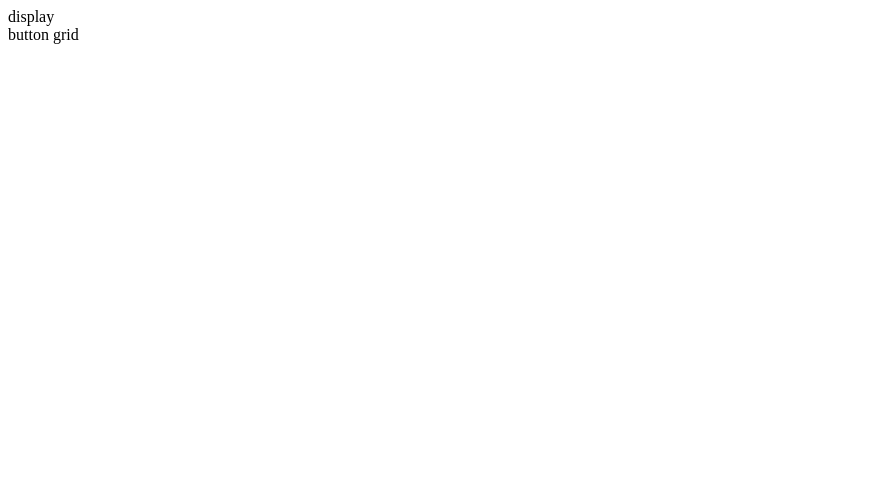
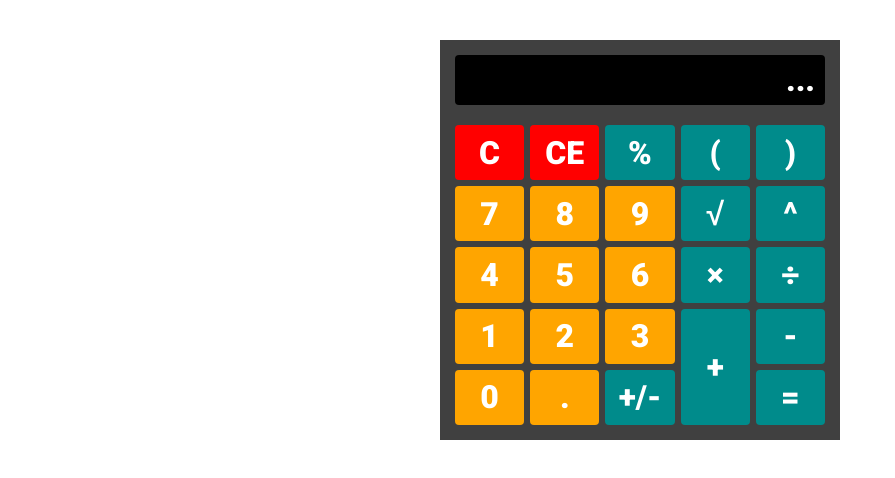
Before and after one commit to samussd/calculator, a plain HTML site: page index.html in a window 1280 px wide. Shown: the whole page, without its empty margins (0-895 px from the left). Drawn offline with Linux system fonts and the light colour scheme.

Commit message:
add calculator ui, finish calculator logic

```diff
--- a/index.html
+++ b/index.html
@@ -6,6 +6,9 @@
         <title>CALCULATOR</title>
         <meta name="description" content="Calculator">
         <meta name="viewport" content="width=device-width, initial-scale=1">
+        <link rel="preconnect" href="https://fonts.googleapis.com">
+        <link rel="preconnect" href="https://fonts.gstatic.com" crossorigin>
+        <link href="https://fonts.googleapis.com/css2?family=Roboto:ital,wght@0,400;0,900;1,300&display=swap" rel="stylesheet">
         <script src="scripts/script.js" async defer></script>
         <link rel="stylesheet" href="styles.css">
     </head>
@@ -13,12 +16,37 @@
         <main class="main">
             <div class="calculator">
 
-                <div class="calculator__display">
-                    display
+                <div class="display">
+                    <div class="display__text">
+                        ...
+                    </div>
                 </div>
 
-                <div class="calculator__buttons">
-                    button grid
+                <div class="buttons">
+                    <button class="button" data-type="clear" data-value="C">C</button>
+                    <button class="button" data-type="clear" data-value="CE">CE</button>
+                    <button class="button" data-type="number" data-value="1">1</button>
+                    <button class="button" data-type="number" data-value="2">2</button>
+                    <button class="button" data-type="number" data-value="3">3</button>
+                    <button class="button" data-type="number" data-value="4">4</button>
+                    <button class="button" data-type="number" data-value="5">5</button>
+                    <button class="button" data-type="number" data-value="6">6</button>
+                    <button class="button" data-type="number" data-value="7">7</button>
+                    <button class="button" data-type="number" data-value="8">8</button>
+                    <button class="button" data-type="number" data-value="9">9</button>
+                    <button class="button" data-type="number" data-value="0">0</button>
+                    <button class="button" data-type="number" data-value=".">.</button>
+                    <button class="button" data-type="operator" data-value="(">(</button>
+                    <button class="button" data-type="operator" data-value=")">)</button>
+                    <button class="button" data-type="operator" data-value="%">%</button>
+                    <button class="button" data-type="operator" data-value="√">√</button>
+                    <button class="button" data-type="operator" data-value="^">^</button>
+                    <button class="button" data-type="operator" data-value="/">÷</button>
+                    <button class="button" data-type="operator" data-value="*">×</button>
+                    <button class="button" data-type="operator" data-value="+">+</button>
+                    <button class="button" data-type="operator" data-value="-">-</button>
+                    <button class="button" data-type="operator" data-value="+-">+/-</button>
+                    <button class="button" data-type="operator" data-value="=">=</button>
                 </div>
 
             </div>
--- a/scripts/script.js
+++ b/scripts/script.js
@@ -1,10 +1,137 @@
+const displayText = document.querySelector('.display__text');
+const buttons = document.querySelectorAll('.button');
+
+let expressionText = '';
+
+buttons.forEach(n => {n.addEventListener("click", function(e) {
+        btn = e.target;
+        if (btn.dataset.value === '='){
+            let result = solveExpression(expressionText);
+            expressionText = result;
+        }
+        else if (btn.dataset.value === 'C') {
+            expressionText = expressionText.slice(0,-1);
+        }
+        else if (btn.dataset.value === 'CE') {
+            expressionText = '';
+        }
+        else {
+            expressionText += btn.dataset.value;
+        }
+        updateDisplay();
+    });
+});
+
+
+function updateDisplay() {
+    displayText.textContent = expressionText;
+}
+
+// SUPORT FUNCTIONS //
+/** Returns true if character is an operator */
+const isOperator = char => ['√','!','^','%','/','*','+','-'].includes(char);
+
+/** Returns position of matching parentheses */
+const findMatchingParenthesis = (expr, start) => {
+    let count = 1;
+
+    for (let i = start + 1; i < expr.length; i++) {
+        if (expr[i] === '(') {
+            count++;
+        } else if (expr[i] === ')') {
+            count--;
+
+            if (count === 0) return i;
+        }
+    }
+};
+
+/** Performs a basic operations between two numbers */
 function operate(a, b, op) {
     switch (op) {
         case "+": return a+b;
         case "-": return a-b;
         case "*": return a*b;
         case "/": return a/b;
+        case "%": return a%b;
         case "^": return a**b;
         default: return NaN;
     }
 }
+
+/** Returns the factorial of a number */
+function factorial(n) {
+    if (n < 0) return;
+    if (n < 2) return 1;
+    return n * factorial(n - 1);
+}
+
+//  CALCULATOR FUNCTIONS //
+/** Solves an expression in string format */
+function solveExpression(expr) {
+    let exprArray = exprToArray(expr);
+    return calculateExpression(exprArray);
+}
+
+/** Transforms a string into an array with numbers and operators - solves all expressions in parenthesis */
+function exprToArray(expr) {
+    let exprArray = []
+    let i = 0, l=expr.length;
+
+    while (i<l) {
+        if (isOperator(expr[i])) {      //if it is an operator, push to array
+
+            exprArray.push(expr[i]);
+            i++;
+
+        }
+        else if (!isNaN(expr[i])) {     //if it is a number, find whole number and push
+
+            let currentNum = '';
+            while (!isNaN(expr[i]) || expr[i]==='.') {
+                currentNum += expr[i];
+                i++;
+            }
+            exprArray.push(+currentNum);
+
+        }
+        else if (expr[i] === '(') {     //if it is a parenthesis, solve expression inside
+
+            let lastPar = findMatchingParenthesis(expr, i);
+            let numberResult = solveExpression(expr.slice(i+1, lastPar));
+            exprArray.push(numberResult);
+            i = lastPar;
+
+        }
+
+        else i++;
+    }
+
+    return exprArray;
+}
+
+/** Calculates an expression inside an array - Uses P-E-MD-AS, from left to right when ambiguous */
+function calculateExpression(arr) {
+    const operations = [['^'],['%','*',"/"],["+","-"]];
+
+    //handles unary operations
+    for (let i=0; i < arr.length; i++) {
+        if (arr[i] === '!') {
+            arr.splice(i, 2, factorial(arr[i+1]));
+        }
+        else if (arr[i] === '√') {
+            arr.splice(i, 2, Math.sqrt(arr[i+1]));
+        }
+    }
+
+    //handles binary operations
+    operations.forEach(currentOps => {
+        for (let i=0; i < arr.length; i++) {
+            if (currentOps.includes(arr[i])) {
+                arr.splice(i-1, 3, operate(arr[i-1], arr[i+1], arr[i]));
+                i--;
+            }
+        }
+    })
+    return arr[0];
+}
--- a/styles.css
+++ b/styles.css
@@ -0,0 +1,141 @@
+:root {
+    --grid-cols: 16;
+    --grid-rows: 16;
+
+    --canvas-bg-color: white;
+
+    --bg-color1: whitesmoke;
+    --bg-color2: gainsboro;
+    --font-color1: black;
+    --font-color2: white;
+    --btn-number-color: orange;
+    --btn-clear-color: red;
+    --btn-operator-color: darkcyan;
+}
+
+* {
+    box-sizing: border-box;
+}
+
+a, a:hover, a:focus, a:active {
+    text-decoration: none;
+    color: inherit;
+}
+
+button{
+	background: none;
+	color: inherit;
+	border: none;
+	padding: 0;
+	font: inherit;
+	cursor: pointer;
+	outline: inherit;
+    flex-grow: 1;
+    flex-basis: content;
+    width: 100%;
+    color: var(--font-color2);
+    padding: 8px 8px;
+    border-radius: 4px;
+    background-color: var(--btn-number-color);
+}
+
+button:hover {
+    filter: brightness(1.1);
+    transform: translateY(-1px);
+}
+
+button:active {
+    transform: translateY(2px);
+}
+
+.html {
+    background-color: whitesmoke;
+}
+
+.calculator {
+    display: flex;
+    flex-direction: column;
+    justify-content: center;
+    align-items: center;
+    gap: 20px;
+    width: 400px;
+    padding: 15px;
+    background-color: #404040;
+    margin: 40px auto;
+
+    font-family: 'Roboto', sans-serif;
+    font-weight: bold;
+
+}
+
+.display {
+    display: flex;
+    justify-content: flex-end;
+    align-items: center;
+
+    width: 100%;
+    height: 50px;
+    border-radius: 4px;
+    background-color: black;
+    padding: 5px 10px;
+    font-size: 2rem;
+}
+
+.display__text {
+    color: white;
+    text-align: end;
+}
+
+.buttons {
+    width: 100%;
+    height: 300px;
+    display: grid;
+    gap: 6px;
+    font-size: 2rem;
+
+    grid-template-areas:
+    "c  ce  mod  p1  p2"
+    "n7  n8  n9  sqr  exp"
+    "n4  n5  n6  mtp  div"
+    "n1  n2  n3  add  sub"
+    "n0  dot  inv  add  eq";
+    grid-template-rows: repeat(5, 1fr);
+    grid-template-columns: repeat(5, 1fr);
+}
+
+[data-value="C"] { grid-area: c; }
+[data-value="CE"] { grid-area: ce; }
+[data-value="1"] { grid-area: n1; }
+[data-value="2"] { grid-area: n2; }
+[data-value="3"] { grid-area: n3; }
+[data-value="4"] { grid-area: n4; }
+[data-value="5"] { grid-area: n5; }
+[data-value="6"] { grid-area: n6; }
+[data-value="7"] { grid-area: n7; }
+[data-value="8"] { grid-area: n8; }
+[data-value="9"] { grid-area: n9; }
+[data-value="0"] { grid-area: n0; }
+[data-value="."] { grid-area: dot; }
+[data-value="("] { grid-area: p1; }
+[data-value=")"] { grid-area: p2; }
+[data-value="%"] { grid-area: mod; }
+[data-value="SQR"] { grid-area: sqr; }
+[data-value="^"] { grid-area: exp; }
+[data-value="/"] { grid-area: div; }
+[data-value="*"] { grid-area: mtp; }
+[data-value="+"] { grid-area: add; }
+[data-value="-"] { grid-area: sub; }
+[data-value="+-"] { grid-area: inv; }
+[data-value="="] { grid-area: eq; }
+
+[data-type="clear"] {
+    background-color: var(--btn-clear-color);
+}
+
+[data-type="number"] {
+    background-color: var(--btn-number-color);
+}
+
+[data-type="operator"] {
+    background-color: var(--btn-operator-color);
+}
```
